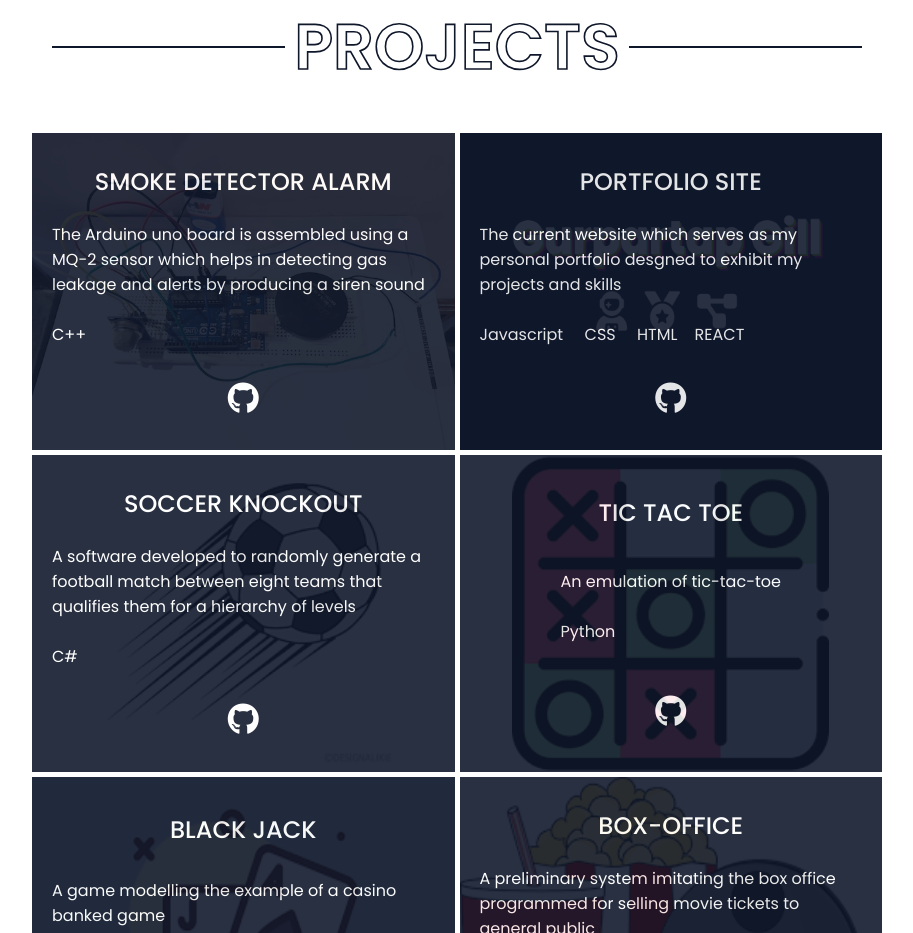
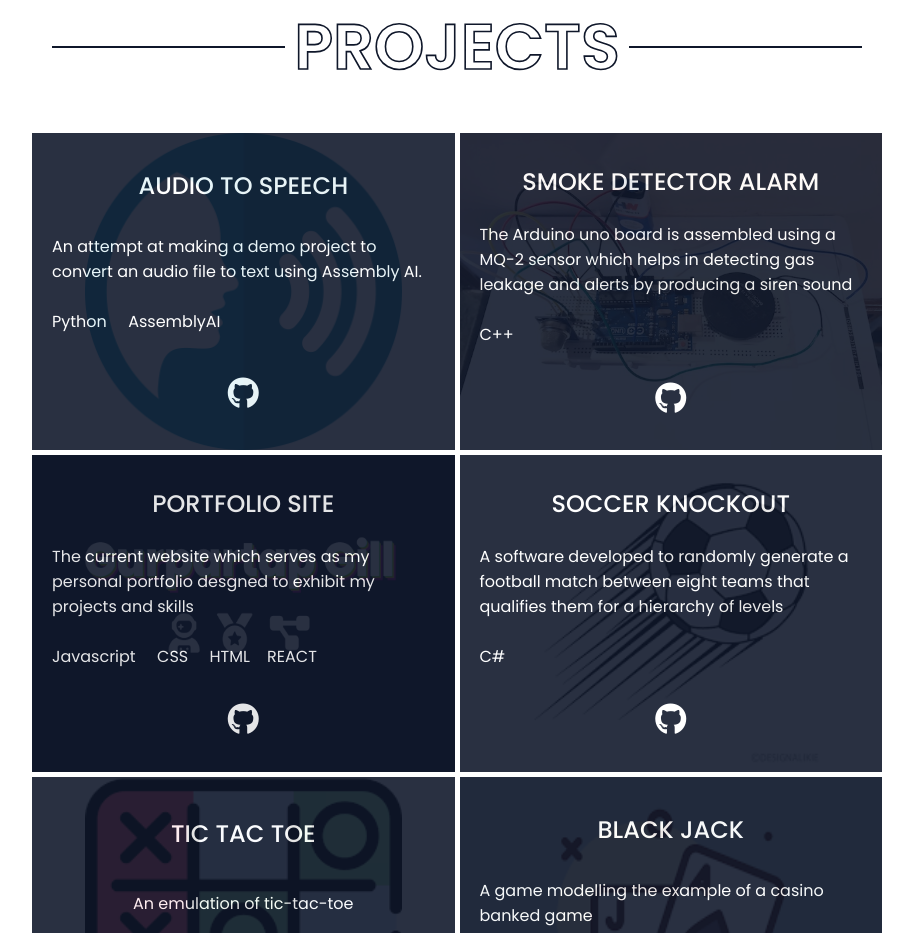
Before and after one commit to GurpartapG/Portfolio, a React (Create React App) app: page / in a window 1280 px wide. Shown: the part 2440-3373 px from the top of the page, without its empty margins (183-1096 px from the left). Built offline with nearby package versions, Linux system fonts and the light colour scheme.

Commit message:
added audio to speech project

```diff
--- a/src/components/Project.js
+++ b/src/components/Project.js
@@ -8,6 +8,7 @@ import tictactoe from '../assets/tictactoe.png'
 import movie from '../assets/movie.png'
 import blackjack from '../assets/blackjack.png'
 import phonebook from '../assets/phonebook.png'
+import audio from '../assets/audio_speech.png'
 import ImageOverlay from './ImageOverlay'
 
 export default function Projects() {
@@ -16,6 +17,16 @@ export default function Projects() {
       <div className={styles.wrapper}>
         <Sectionintroduction >PROJECTS</Sectionintroduction>
         <div className={styles.sectionContent}>
+
+          <ImageOverlay
+            imgSrc={audio}
+            title={"Audio To Speech"}
+            github={"https://github.com/GurpartapG/Audio-To-Speech---AssemblyAI.git"}>
+            An attempt at making a demo project to convert an audio file to text using Assembly AI.
+            <br></br><br></br>
+            Python &nbsp;&nbsp;&nbsp; AssemblyAI
+          </ImageOverlay>
+
           <ImageOverlay
             imgSrc={smokeSensor}
             title={"Smoke Detector Alarm"}
@@ -24,6 +35,7 @@ export default function Projects() {
             <br></br><br></br>
             C++
           </ImageOverlay>
+
           <ImageOverlay
             imgSrc={portfolioPic}
             title={"Portfolio Site"}
@@ -32,6 +44,7 @@ export default function Projects() {
             <br></br><br></br>
             Javascript &nbsp;&nbsp;&nbsp;  CSS &nbsp;&nbsp;&nbsp;  HTML&nbsp;&nbsp;&nbsp; REACT
           </ImageOverlay>
+
           <ImageOverlay
             imgSrc={soccer}
             title={"Soccer Knockout"}
@@ -40,6 +53,7 @@ export default function Projects() {
             <br></br><br></br>
             C#
           </ImageOverlay>
+
           <ImageOverlay
             imgSrc={tictactoe}
             title={"Tic Tac Toe"}
@@ -48,6 +62,7 @@ export default function Projects() {
             <br></br><br></br>
             Python
           </ImageOverlay>
+
           <ImageOverlay
             imgSrc={blackjack}
             title={"Black Jack"}
@@ -56,6 +71,7 @@ export default function Projects() {
             <br></br><br></br>
             Python
           </ImageOverlay>
+
           <ImageOverlay
             imgSrc={movie}
             title={"Box-Office"}
@@ -64,6 +80,7 @@ export default function Projects() {
             <br></br><br></br>
             C# &nbsp;&nbsp;&nbsp;  ASP
           </ImageOverlay>
+
           <ImageOverlay
             imgSrc={phonebook}
             title={"Phone-Book"}
@@ -72,6 +89,7 @@ export default function Projects() {
             <br></br><br></br>
             C
           </ImageOverlay>
+
         </div>
       </div>
     </section>
```
Also changed, not shown: src/assets/audio_speech.png (added).
